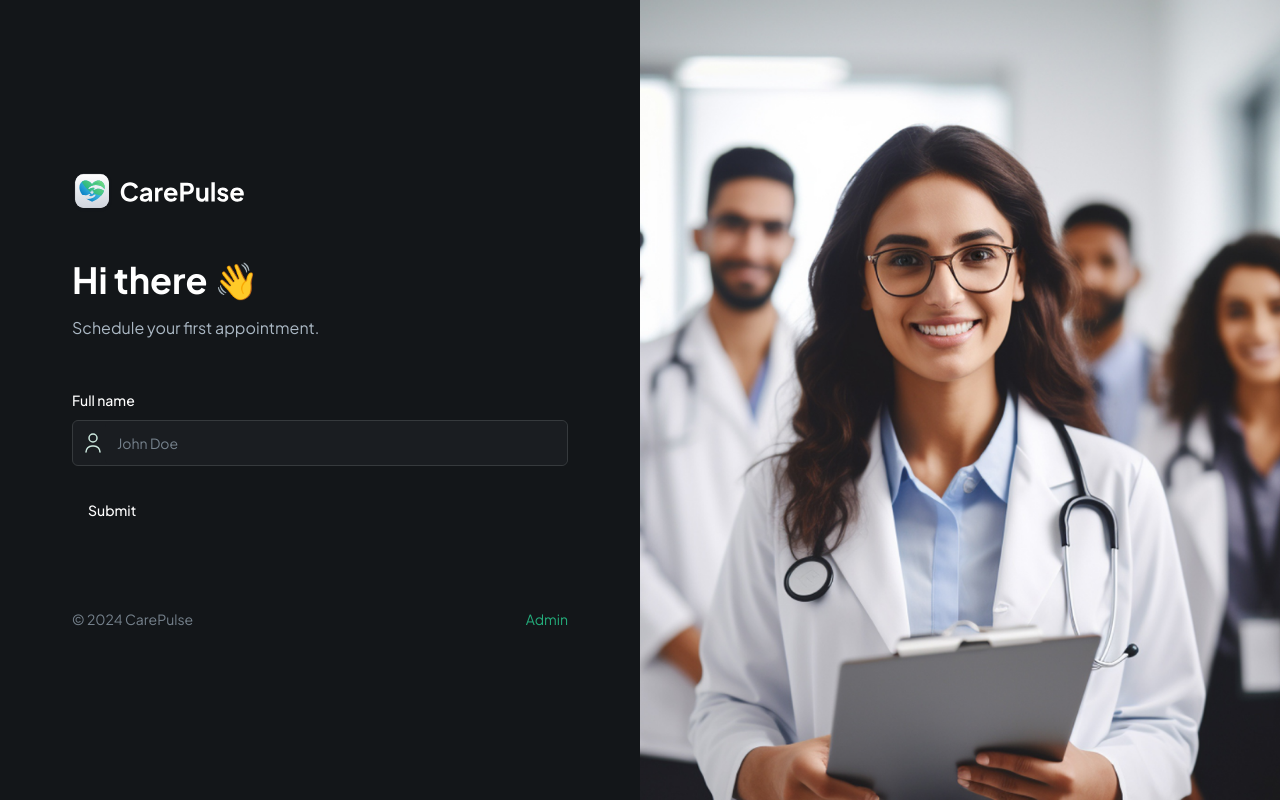
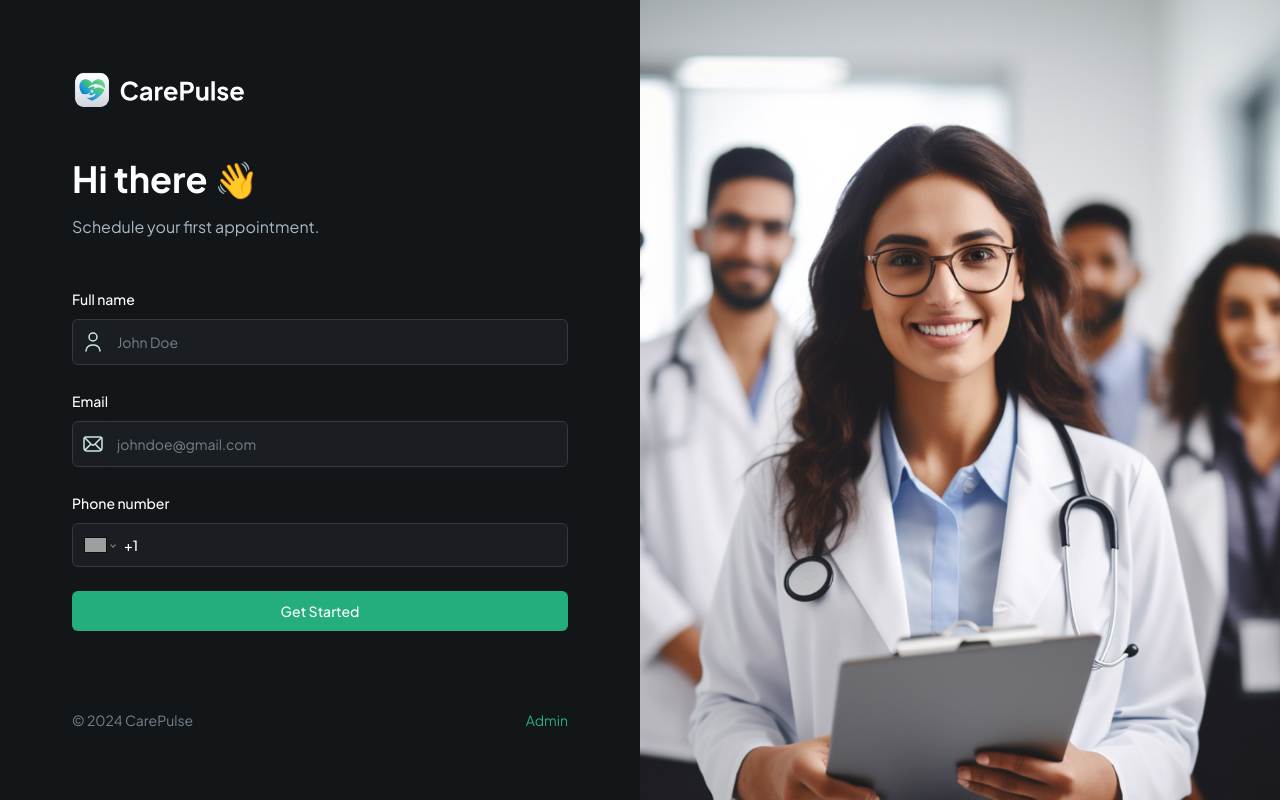
Before and after one commit to Lithara/care-pulse-healthcare, a Next.js app: page / in a window 1280 px wide. Built offline with nearby package versions, Linux system fonts and the light colour scheme; grey boxes are pictures that could not be loaded.

Commit message:
feat: Patient form UI

```diff
--- a/components/CustomFormField.tsx
+++ b/components/CustomFormField.tsx
@@ -14,6 +14,9 @@
 import { Control } from "react-hook-form";
 import { FormFieldType } from "./forms/PatientForm";
 import Image from "next/image";
+import PhoneInput from "react-phone-number-input";
+import "react-phone-number-input/style.css";
+import { E164Number } from "libphonenumber-js/core";
 
 interface CustomProps {
   control: Control<any>;
@@ -54,6 +57,85 @@
           </FormControl>
         </div>
       );
+    //   case FormFieldType.TEXTAREA:
+    //   return (
+    //     <FormControl>
+    //       <Textarea
+    //         placeholder={props.placeholder}
+    //         {...field}
+    //         className="shad-textArea"
+    //         disabled={props.disabled}
+    //       />
+    //     </FormControl>
+    //   );
+    case FormFieldType.PHONE_INPUT:
+      return (
+        <FormControl>
+          <PhoneInput
+            defaultCountry="US"
+            placeholder={props.placeholder}
+            international
+            withCountryCallingCode
+            value={field.value as E164Number | undefined}
+            onChange={field.onChange}
+            className="input-phone"
+          />
+        </FormControl>
+      );
+    // case FormFieldType.CHECKBOX:
+    //   return (
+    //     <FormControl>
+    //       <div className="flex items-center gap-4">
+    //         <Checkbox
+    //           id={props.name}
+    //           checked={field.value}
+    //           onCheckedChange={field.onChange}
+    //         />
+    //         <label htmlFor={props.name} className="checkbox-label">
+    //           {props.label}
+    //         </label>
+    //       </div>
+    //     </FormControl>
+    //   );
+    // case FormFieldType.DATE_PICKER:
+    //   return (
+    //     <div className="flex rounded-md border border-dark-500 bg-dark-400">
+    //       <Image
+    //         src="/assets/icons/calendar.svg"
+    //         height={24}
+    //         width={24}
+    //         alt="user"
+    //         className="ml-2"
+    //       />
+    //       <FormControl>
+    //         <ReactDatePicker
+    //           showTimeSelect={props.showTimeSelect ?? false}
+    //           selected={field.value}
+    //           onChange={(date: Date) => field.onChange(date)}
+    //           timeInputLabel="Time:"
+    //           dateFormat={props.dateFormat ?? "MM/dd/yyyy"}
+    //           wrapperClassName="date-picker"
+    //         />
+    //       </FormControl>
+    //     </div>
+    //   );
+    // case FormFieldType.SELECT:
+    //   return (
+    //     <FormControl>
+    //       <Select onValueChange={field.onChange} defaultValue={field.value}>
+    //         <FormControl>
+    //           <SelectTrigger className="shad-select-trigger">
+    //             <SelectValue placeholder={props.placeholder} />
+    //           </SelectTrigger>
+    //         </FormControl>
+    //         <SelectContent className="shad-select-content">
+    //           {props.children}
+    //         </SelectContent>
+    //       </Select>
+    //     </FormControl>
+    //   );
+    // case FormFieldType.SKELETON:
+    //   return props.renderSkeleton ? props.renderSkeleton(field) : null;
       default:
         break;
   }
--- /dev/null
+++ b/components/SubmitButton.tsx
@@ -0,0 +1,36 @@
+import React from "react";
+import { Button } from "./ui/button";
+import Image from "next/image";
+
+interface ButtonProps {
+  isLoading: boolean;
+  className?: string;
+  children: React.ReactNode;
+}
+
+const SubmitButton = ({ isLoading, className, children }: ButtonProps) => {
+  return (
+    <Button
+      type="submit"
+      disabled={isLoading}
+      className={className ?? "shad-primary-btn w-full"}
+    >
+      {isLoading ? (
+        <div className="flex items-center gap-4">
+          <Image
+            src="/assets/icons/loader.svg"
+            alt="loader"
+            width={24}
+            height={24}
+            className="animate-spin"
+          />
+          Loading...
+        </div>
+      ) : (
+        children
+      )}
+    </Button>
+  );
+};
+
+export default SubmitButton;
--- a/components/forms/PatientForm.tsx
+++ b/components/forms/PatientForm.tsx
@@ -1,39 +1,56 @@
 "use client";
 
 import { zodResolver } from "@hookform/resolvers/zod";
-import { useForm } from "react-hook-form";
+import { set, useForm } from "react-hook-form";
 import { z } from "zod";
 import { Button } from "@/components/ui/button";
 import { Form } from "@/components/ui/form";
 import CustomFormField from "../CustomFormField";
+import SubmitButton from "../SubmitButton";
+import { useState } from "react";
+import { UserFormValidation } from "@/lib/validation";
+import { useRouter } from "next/navigation";
 
 export enum FormFieldType {
   INPUT = "input",
-  TEXTAREA = 'textarea',
-  PHONE_INPUT = 'phoneInput',
-  CHECKBOX = 'checkbox',
-  DATE_PICKER = 'datePicker',
-  SELECT = 'select',
-  SKELETON = 'skeleton',
+  TEXTAREA = "textarea",
+  PHONE_INPUT = "phoneInput",
+  CHECKBOX = "checkbox",
+  DATE_PICKER = "datePicker",
+  SELECT = "select",
+  SKELETON = "skeleton",
 }
 
-const formSchema = z.object({
-  username: z.string().min(2, {
-    message: "Username must be at least 2 characters.",
-  }),
-});
+const PatientForm = () => {
+  const router = useRouter();
+  const [isLoading, setIsLoading] = useState(false);
 
-const PatientForm = () => {
-  const form = useForm<z.infer<typeof formSchema>>({
-    resolver: zodResolver(formSchema),
+  const form = useForm<z.infer<typeof UserFormValidation>>({
+    resolver: zodResolver(UserFormValidation),
     defaultValues: {
-      username: "",
+      name: "",
+      email: "",
+      phone: "",
     },
   });
 
-  function onSubmit(values: z.infer<typeof formSchema>) {
-    console.log(values);
+  async function onSubmit({
+    name,
+    email,
+    phone,
+  }: z.infer<typeof UserFormValidation>) {
+    setIsLoading(true);
+    try {
+      // const userData = {
+      //     name, email, phone
+      // };
+      // const user = await createUser(userData);
+      // if (user) router.push(`/patients/${user.$id}/register`);
+    } catch (error) {
+      console.log(error);
+    }
   }
+
   return (
     <Form {...form}>
       <form onSubmit={form.handleSubmit(onSubmit)} className="space-y-6 flex-1">
@@ -50,7 +67,23 @@
           iconSrc="/assets/icons/user.svg"
           iconAlt="user"
         />
-        <Button type="submit">Submit</Button>
+        <CustomFormField
+          fieldType={FormFieldType.INPUT}
+          control={form.control}
+          name="email"
+          label="Email"
+          placeholder="johndoe@gmail.com"
+          iconSrc="/assets/icons/email.svg"
+          iconAlt="email"
+        />
+        <CustomFormField
+          fieldType={FormFieldType.PHONE_INPUT}
+          control={form.control}
+          name="phone"
+          label="Phone number"
+          placeholder="(555) 123-4567"
+        />
+        <SubmitButton isLoading={isLoading}>Get Started</SubmitButton>
       </form>
     </Form>
   );
--- /dev/null
+++ b/lib/validation.ts
@@ -0,0 +1,12 @@
+import { z } from "zod";
+
+export const UserFormValidation = z.object({
+  name: z
+    .string()
+    .min(2, "Name must be at least 2 characters.")
+    .max(50, "Name must be at most 50 characters."),
+  email: z.string().email("Invalid email address."),
+  phone: z
+    .string()
+    .refine((phone) => /^\+\d{10,15}$/.test(phone), "Invalid phone number"),
+});
--- a/package.json
+++ b/package.json
@@ -20,6 +20,7 @@
     "react": "^18",
     "react-dom": "^18",
     "react-hook-form": "^7.52.1",
+    "react-phone-number-input": "^3.4.3",
     "tailwind-merge": "^2.4.0",
     "tailwindcss-animate": "^1.0.7",
     "zod": "^3.23.8"
```
Also changed, not shown: 1 other file (tests, documents, lock files or other folders).
